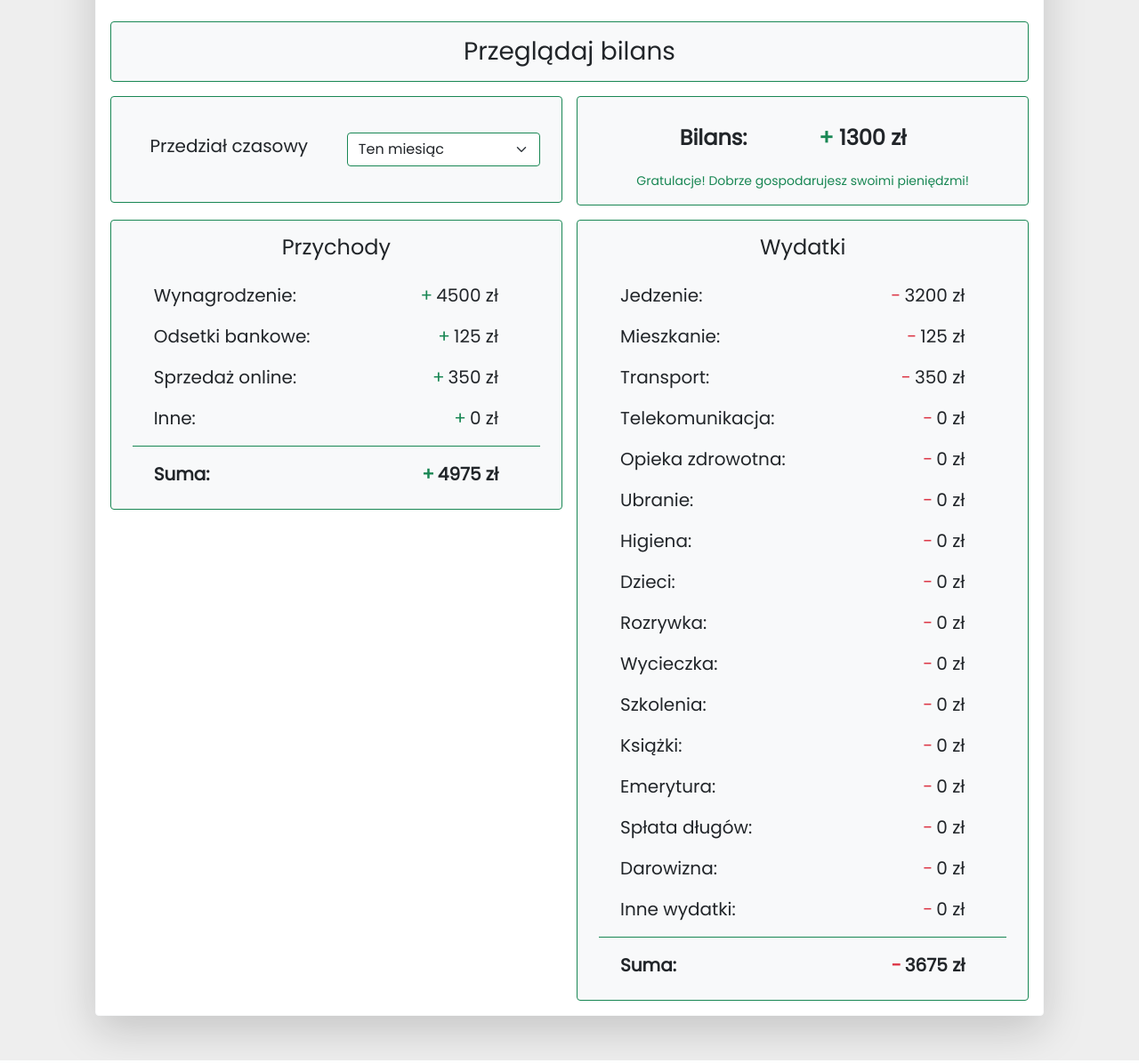
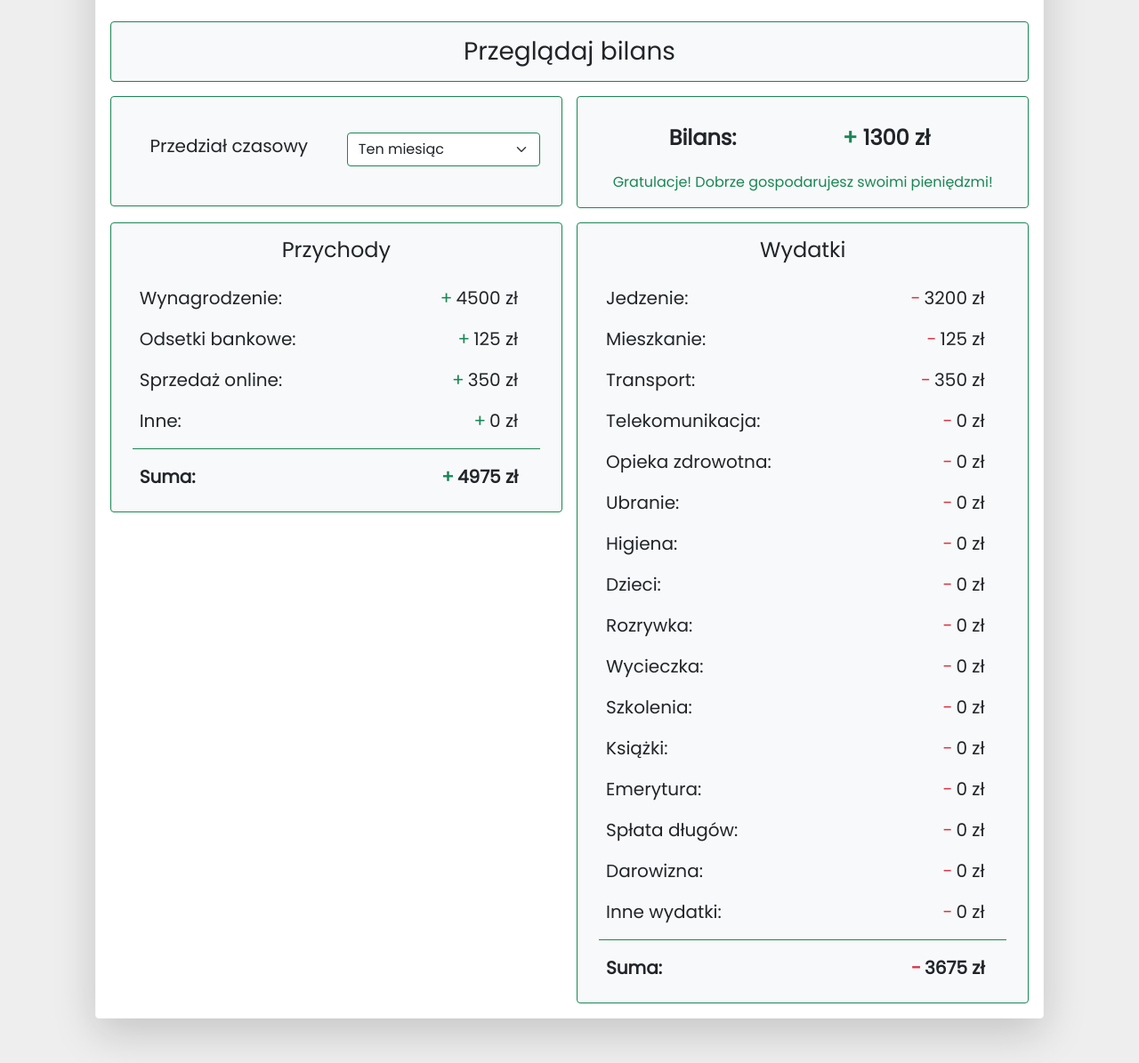
Before and after one commit to pawelmajchrzak/PersonalBudgetWEB, a PHP site: page /viewBalanceSheet.html in a window 1280 px wide. Shown: the part 201-1396 px from the top of the page at 89% size. Run offline with PHP 8.4, Linux system fonts and the light colour scheme.

Commit message:
check websites in other Web browser

```diff
--- a/registration.html
+++ b/registration.html
@@ -43,7 +43,7 @@
 
 				<div class="input-group p-3 m-auto">
 					<span class="input-group-text w-25">E-mail</span>
-					<input type="e-mail" class="form-control" placeholder="Podaj adres Email" aria-label="Email" aria-describedby="email" required>
+					<input type="email" class="form-control" placeholder="Podaj adres Email" aria-label="Email" aria-describedby="email" required>
 				</div>
 
 				<div class="input-group p-3 m-auto">
@@ -59,8 +59,8 @@
 					</div>
 				</div>
 
-				<div class="btn-group btn-group-lg mt-5 start-50 translate-middle" role="group">
-					<button type="button" class="btn btn-success">Zarejestruj się</button>
+				<div class="btn-group btn-group-lg mt-5 start-50 translate-middle">
+					<button type="submit" class="btn btn-success">Zarejestruj się</button>
 				</div>
 
 			</form>
--- a/style.css
+++ b/style.css
@@ -4,26 +4,6 @@ body
 	font-family: 'Poppins', sans-serif;
 	font-size: 20px;
 	margin-bottom:50px;
-}
-
-.button
-{
-	margin-top: 20px;
-	margin-right: 50px;
-	float: right;
-	width: 150px;
-	padding:8px;
-	border: 1px solid #d6d6d6;
-	border-radius: 10px;
-	font-family: 'Poppins', sans-serif;
-	font-weight: 200;
-	color: #000;
-	text-align: center;
-}
-
-.button:hover
-{
-	background-color: #e6e6e6;
 }
 
 h1.logo
@@ -36,36 +16,6 @@ h1.logo
 	margin-bottom: 22px;
 }
 
-
-
-
-
-
-
-#container
-{
-	background-color: #fff;
-	margin-left: auto;
-	margin-right: auto;
-	width: 500px;
-	height: 440px;
-	border: 1px solid #eee;
-	border-radius: 10px;
-	padding: 20px 40px;
-	webkit-box-shadow: 0px 0px 21px -6px rgba(122,122,122,1);
-	-moz-box-shadow: 0px 0px 21px -6px rgba(122,122,122,1);
-	box-shadow: 0px 0px 21px -6px rgba(122,122,122,1);
-}
-
-h2
-{
-	font-weight: 400;
-	letter-spacing: 2px;
-	font-size: 28px;
-	line-height: 28px;
-}
-
-
 select:hover,
 input[type=text]:focus,
 input[type=password]:focus,
@@ -73,7 +23,6 @@ input[type=email]:focus,
 input[type=number]:focus
 {
 	border: 1px solid #5BEB3D;
-
 }
 
 select:hover,
@@ -83,47 +32,6 @@ input[type=email]:hover,
 input[type=number]:hover
 {
 	border: 1px solid #5BEB3D;
-}
-
-
-input[type=submit]
-{
-	margin-left: 100px;
-	width: 300px;
-	background-color: #39C91B;
-	color: white;
-	border: none;
-	border-radius: 5px;
-	font-size: 20px;
-	padding: 12px;
-	margin-top: 23px;
-	cursor: pointer;
-	letter-spacing: 2px;
-	outline: none;
-}
-
-input[type=submit]:hover
-{
-	background-color: #15971b;
-}
-
-
-.textfield
-{
-	float: left;
-	width: 100px;
-	font-size: 20px;
-	padding: 10px;
-	margin-top: 10px;
-	line-height: 45px;
-}
-
-#regulations
-{
-	margin-top: 7px;
-	margin-left: 70px;
-	line-height: 25px;
-	font-size: 15px;
 }
 
 .link
@@ -151,19 +59,6 @@ input[type=submit]:hover
 	text-decoration: none;
 }
 
-
-.register
-{
-	margin-left: auto;
-	margin-right: auto;
-}
-
-
-
-
-
-
-
 ol > li
 {
 	height: 55px;
@@ -180,8 +75,6 @@ ol > li:hover > ul
 	display: block;
 }
 
-
-
 ol > li > ul > li > a
 {
 	font-size: 16px;
@@ -192,281 +85,6 @@ ol > li > ul > li:hover > a
 {
 	border-bottom: 1px solid #4bb063;
 	height: 30px;
-}
-
-.variableName
-{
-	width: 200px;
-	margin: 5px;
-	margin-top: 20px;
-	float: left;
-
-	font-size: 18px;
-	padding: 5px;
-
-}
-
-.variableValue
-{
-	width: 97px;
-	margin: 5px;
-	margin-top: 20px;
-	float: left;
-
-	font-size: 19px;
-	padding: 7px;
-
-	text-align: right;
-	font-family: 'Lato', sans-serif;
-}
-
-.addExpense
-{
-	border: 1px solid #e9e9ea;
-	border-radius: 8px;
-	padding: 15px;
-	width: 898px;
-	height: 370px;
-	margin: 10px;
-	margin-top: 35px;
-	background-color: #fcfbfc;
-}
-
-
-
-
-
-.textfieldOperationValue
-{
-	float: left;
-	width: 200px;
-	font-size: 20px;
-	padding: 10px;
-	margin-top: 10px;
-	line-height: 45px;
-	margin-right: 25px;
-}
-
-
-.textfieldOperationValue > input[type=number],
-.textfieldOperationValue > input[type=date]
-{
-	width: 200px;
-	background-color: #f9f9f9;
-	color: #666;
-	border: 2px solid #e8e8e8;
-	border-radius: 5px;
-	font-size: 20px;
-	padding: 10px;
-	box-sizing: border-box;
-	outline: none;
-}
-
-.textfieldOperationValue > input[type=text]
-{
-	width: 645px;
-	background-color: #f9f9f9;
-	color: #666;
-	border: 2px solid #e8e8e8;
-	border-radius: 5px;
-	font-size: 20px;
-	padding: 10px;
-	box-sizing: border-box;
-	outline: none;
-}
-
-#payment
-{
-	background-color: #f9f9f9;
-	color: #666;
-	border: 2px solid #e8e8e8;
-	border-radius: 5px;
-	box-sizing: border-box;
-	outline: none;
-	float: left;
-	width: 200px;
-	font-size: 20px;
-	padding: 10px;
-	margin-top: 20px;
-	line-height: 45px;
-	margin-right: 35px;
-	margin-left: 10px;
-}
-
-#category
-{
-	background-color: #f9f9f9;
-	color: #666;
-	border: 2px solid #e8e8e8;
-	border-radius: 5px;
-	box-sizing: border-box;
-	outline: none;
-	float: left;
-	width: 200px;
-	font-size: 20px;
-	padding: 10px;
-	margin-top: 20px;
-	line-height: 45px;
-	margin-right: 35px;
-	margin-left: 10px;
-}
-
-#period
-{
-	background-color: #f9f9f9;
-	color: #666;
-	border: 2px solid #e8e8e8;
-	border-radius: 5px;
-	box-sizing: border-box;
-	outline: none;
-	float: left;
-	width: 200px;
-	font-size: 20px;
-	padding: 10px;
-	margin-top: 20px;
-	line-height: 45px;
-	margin-right: 10px;
-	margin-left: 5px;
-}
-
-#category:focus,
-#payment:focus,
-#period:focus,
-.textfieldOperationValue > input[type=text]:focus,
-.textfieldOperationValue > input[type=date]:focus,
-.textfieldOperationValue > input[type=number]:focus
-{
-	border: 2px solid #5BEB3D;
-	background-color: #fff;
-}
-
-#category:hover,
-#payment:hover,
-#period:hover,
-.textfieldOperationValue > input[type=text]:hover,
-.textfieldOperationValue > input[type=date]:hover,
-.textfieldOperationValue > input[type=number]:hover
-{
-	background-color: #fff;
-}
-
-.buttonAdd
-{
-	float: left;
-}
-
-.buttonCancel > input[type=submit]
-{
-	float: left;
-	background-color: #b4b4b4;
-}
-
-.buttonCancel > input[type=submit]:hover
-{
-	float: left;
-	background-color: #929292;
-}
-
-.viewBalanceSheet
-{
-	padding: 0 10px;
-	height: 550px;
-	margin-top: 35px;
-
-}
-
-.titleBalance
-{
-	border: 1px solid #e9e9ea;
-	background-color: #fcfbfc;
-	border-radius: 8px;
-
-	padding: 15px 0px;
-	text-align: center;
-	width: 100%;
-	margin-bottom: 10px;
-	font-size: 28px;
-	letter-spacing: 4px;
-	height: 40px;
-}
-
-.period
-{
-	border: 1px solid #e9e9ea;
-	border-radius: 8px;
-	padding: 15px;
-	width: 423px;
-	height: 90px;
-	margin: 15px 0px ;
-	background-color: #fcfbfc;
-	float: left;
-}
-
-.balance
-{
-	border: 1px solid #e9e9ea;
-	border-radius: 8px;
-	padding: 0 15px;
-	width: 423px;
-	height: 120px;
-	margin: 15px 0px ;
-	margin-left:20px;
-	background-color: #fcfbfc;
-	float: left;
-}
-
-.comment
-{
-	font-size: 14px;
-	text-align: center;
-	margin-top: 15px;
-}
-
-.viewIncomes
-{
-	border: 1px solid #e9e9ea;
-	border-radius: 8px;
-	padding: 15px;
-	width: 423px;
-	height: 300px;
-	margin: 15px 0px ;
-	margin-right: 20px;
-	background-color: #fcfbfc;
-	float: left;
-}
-
-.viewExpenses
-{
-	border: 1px solid #e9e9ea;
-	border-radius: 8px;
-	padding: 15px;
-	width: 423px;
-	height: 300px;
-	margin: 15px 0px ;
-	background-color: #fcfbfc;
-	float: left;
-}
-
-.viewIncomes > .variableValue
-{
-	margin-left: 80px;
-	margin-top: 0px;
-}
-
-.viewIncomes > .variableName
-{
-	margin-top: 0px;
-}
-
-.viewExpenses > .variableValue
-{
-	margin-left: 80px;
-	margin-top: 0px;
-}
-
-.viewExpenses > .variableName
-{
-	margin-top: 0px;
 }
 
 .pie {
@@ -515,48 +133,3 @@ circle {
 {
 	min-height: 57px;
 }
-
-.list-group-item-dark
-{
-	background-color: #373a3d;
-	color: white;
-}
-
-.list-group-item-dark:hover
-{
-	background-color: #91a33b !important;
-
-}
-
-.list-group .active
-{
-	background-color: #91a33b !important;
-	cursor: default;
-}
-
-@media (max-width: 575px)
-{
-	.wpis
-	{
-		margin: 40px 20px;
-		text-align: left;
-		font-size: 15px;
-	}
-
-	.float-left, .float-right
-	{
-		max-width: 50%;
-	}
-
-	.blockquote
-	{
-		font-size: 17px;
-
-
-	}
-
-	.list-group
-	{
-		text-align: center;
-	}
-}
--- a/viewBalanceSheet.html
+++ b/viewBalanceSheet.html
@@ -77,7 +77,7 @@
 									<div class="col-6 text-center">
 										Przedział czasowy
 									</div>
-									<div class="col-6">
+									<div class="col-6 pb-1">
 										<select class="form-select border border-success col-6">
 											<option value="1" selected >	Ten miesiąc		</option>
 											<option value="2">				Ubiegły miesiąc	</option>
@@ -93,11 +93,11 @@
 					<div class="col-12 col-lg-6 p-2">
 						<div class="border border-success bg-light rounded p-3">
 							<section>
-								<div class="row my-3 px-5">
+								<div class="row my-3 px-4">
 									<div class="col-6 h4 text-center fw-bold">Bilans:</div>
-									<div class="col-4 h4  text-center fw-bold"><span class="text-success">+ </span>1300 zł</div>
+									<div class="col-5 h4  text-center fw-bold"><span class="text-success">+ </span>1300 zł</div>
 								</div>
-								<div class="comment text-success">Gratulacje! Dobrze gospodarujesz swoimi pieniędzmi!</div>
+								<div class="fs-6 text-success text-center">Gratulacje! Dobrze gospodarujesz swoimi pieniędzmi!</div>
 
 							</section>
 						</div>
@@ -113,22 +113,22 @@
 										Przychody
 								</header>
 
-								<div class="col-7 text-start d-inline-block ms-4 my-2">Wynagrodzenie:</div>
-								<div class="col-3 text-end d-inline-block me-4 my-2"><span class="text-success pe-1">+</span>4500 zł</div>
+								<div class="col-7 text-start d-inline-block ms-2 my-2">Wynagrodzenie:</div>
+								<div class="col-4 text-end d-inline-block me-2 my-2"><span class="text-success pe-1">+</span>4500 zł</div>
 
-								<div class="col-7 text-start d-inline-block ms-4 my-2">Odsetki bankowe:</div>
-								<div class="col-3 text-end d-inline-block me-4 my-2"><span class="text-success pe-1">+</span>125 zł</div>
+								<div class="col-7 text-start d-inline-block ms-2 my-2">Odsetki bankowe:</div>
+								<div class="col-4 text-end d-inline-block me-2 my-2"><span class="text-success pe-1">+</span>125 zł</div>
 
-								<div class="col-7 text-start d-inline-block ms-4 my-2">Sprzedaż online:</div>
-								<div class="col-3 text-end d-inline-block me-4 my-2"><span class="text-success pe-1">+</span>350 zł</div>
+								<div class="col-7 text-start d-inline-block ms-2 my-2">Sprzedaż online:</div>
+								<div class="col-4 text-end d-inline-block me-2 my-2"><span class="text-success pe-1">+</span>350 zł</div>
 
-								<div class="col-7 text-start d-inline-block ms-4 my-2">Inne:</div>
-								<div class="col-3 text-end d-inline-block me-4 my-2"><span class="text-success pe-1">+</span>0 zł</div>
+								<div class="col-7 text-start d-inline-block ms-2 my-2">Inne:</div>
+								<div class="col-4 text-end d-inline-block me-2 my-2"><span class="text-success pe-1">+</span>0 zł</div>
 
 								<div class="border-bottom border-success my-2"></div>
 
-								<div class="col-7 text-start d-inline-block ms-4 my-2 fw-bold">Suma:</div>
-								<div class="col-3 text-end d-inline-block me-4 my-2 fw-bold"><span class="text-success pe-1">+</span>4975 zł</div>
+								<div class="col-7 text-start d-inline-block ms-2 my-2 fw-bold">Suma:</div>
+								<div class="col-4 text-end d-inline-block me-2 my-2 fw-bold"><span class="text-success pe-1">+</span>4975 zł</div>
 
 							</section>
 						</div>
@@ -140,58 +140,58 @@
 									Wydatki
 								</header>
 
-								<div class="col-7 text-start d-inline-block ms-4 my-2">Jedzenie:</div>
-								<div class="col-3 text-end d-inline-block me-4 my-2"><span class="text-danger pe-1">-</span>3200 zł</div>
+								<div class="col-7 text-start d-inline-block ms-2 my-2">Jedzenie:</div>
+								<div class="col-4 text-end d-inline-block me-2 my-2"><span class="text-danger pe-1">-</span>3200 zł</div>
 
-								<div class="col-7 text-start d-inline-block ms-4 my-2">Mieszkanie:</div>
-								<div class="col-3 text-end d-inline-block me-4 my-2"><span class="text-danger pe-1">-</span>125 zł</div>
+								<div class="col-7 text-start d-inline-block ms-2 my-2">Mieszkanie:</div>
+								<div class="col-4 text-end d-inline-block me-2 my-2"><span class="text-danger pe-1">-</span>125 zł</div>
 
-								<div class="col-7 text-start d-inline-block ms-4 my-2">Transport:</div>
-								<div class="col-3 text-end d-inline-block me-4 my-2"><span class="text-danger pe-1">-</span>350 zł</div>
+								<div class="col-7 text-start d-inline-block ms-2 my-2">Transport:</div>
+								<div class="col-4 text-end d-inline-block me-2 my-2"><span class="text-danger pe-1">-</span>350 zł</div>
 
-								<div class="col-7 text-start d-inline-block ms-4 my-2">Telekomunikacja:</div>
-								<div class="col-3 text-end d-inline-block me-4 my-2"><span class="text-danger pe-1">-</span>0 zł</div>
+								<div class="col-7 text-start d-inline-block ms-2 my-2">Telekomunikacja:</div>
+								<div class="col-4 text-end d-inline-block me-2 my-2"><span class="text-danger pe-1">-</span>0 zł</div>
 
-								<div class="col-7 text-start d-inline-block ms-4 my-2">Opieka zdrowotna:</div>
-								<div class="col-3 text-end d-inline-block me-4 my-2"><span class="text-danger pe-1">-</span>0 zł</div>
+								<div class="col-7 text-start d-inline-block ms-2 my-2">Opieka zdrowotna:</div>
+								<div class="col-4 text-end d-inline-block me-2 my-2"><span class="text-danger pe-1">-</span>0 zł</div>
 
-								<div class="col-7 text-start d-inline-block ms-4 my-2">Ubranie:</div>
-								<div class="col-3 text-end d-inline-block me-4 my-2"><span class="text-danger pe-1">-</span>0 zł</div>
+								<div class="col-7 text-start d-inline-block ms-2 my-2">Ubranie:</div>
+								<div class="col-4 text-end d-inline-block me-2 my-2"><span class="text-danger pe-1">-</span>0 zł</div>
 
-								<div class="col-7 text-start d-inline-block ms-4 my-2">Higiena:</div>
-								<div class="col-3 text-end d-inline-block me-4 my-2"><span class="text-danger pe-1">-</span>0 zł</div>
+								<div class="col-7 text-start d-inline-block ms-2 my-2">Higiena:</div>
+								<div class="col-4 text-end d-inline-block me-2 my-2"><span class="text-danger pe-1">-</span>0 zł</div>
 
-								<div class="col-7 text-start d-inline-block ms-4 my-2">Dzieci:</div>
-								<div class="col-3 text-end d-inline-block me-4 my-2"><span class="text-danger pe-1">-</span>0 zł</div>
+								<div class="col-7 text-start d-inline-block ms-2 my-2">Dzieci:</div>
+								<div class="col-4 text-end d-inline-block me-2 my-2"><span class="text-danger pe-1">-</span>0 zł</div>
 
-								<div class="col-7 text-start d-inline-block ms-4 my-2">Rozrywka:</div>
-								<div class="col-3 text-end d-inline-block me-4 my-2"><span class="text-danger pe-1">-</span>0 zł</div>
+								<div class="col-7 text-start d-inline-block ms-2 my-2">Rozrywka:</div>
+								<div class="col-4 text-end d-inline-block me-2 my-2"><span class="text-danger pe-1">-</span>0 zł</div>
 
-								<div class="col-7 text-start d-inline-block ms-4 my-2">Wycieczka:</div>
-								<div class="col-3 text-end d-inline-block me-4 my-2"><span class="text-danger pe-1">-</span>0 zł</div>
+								<div class="col-7 text-start d-inline-block ms-2 my-2">Wycieczka:</div>
+								<div class="col-4 text-end d-inline-block me-2 my-2"><span class="text-danger pe-1">-</span>0 zł</div>
 
-								<div class="col-7 text-start d-inline-block ms-4 my-2">Szkolenia:</div>
-								<div class="col-3 text-end d-inline-block me-4 my-2"><span class="text-danger pe-1">-</span>0 zł</div>
+								<div class="col-7 text-start d-inline-block ms-2 my-2">Szkolenia:</div>
+								<div class="col-4 text-end d-inline-block me-2 my-2"><span class="text-danger pe-1">-</span>0 zł</div>
 
-								<div class="col-7 text-start d-inline-block ms-4 my-2">Książki:</div>
-								<div class="col-3 text-end d-inline-block me-4 my-2"><span class="text-danger pe-1">-</span>0 zł</div>
+								<div class="col-7 text-start d-inline-block ms-2 my-2">Książki:</div>
+								<div class="col-4 text-end d-inline-block me-2 my-2"><span class="text-danger pe-1">-</span>0 zł</div>
 
-								<div class="col-7 text-start d-inline-block ms-4 my-2">Emerytura:</div>
-								<div class="col-3 text-end d-inline-block me-4 my-2"><span class="text-danger pe-1">-</span>0 zł</div>
+								<div class="col-7 text-start d-inline-block ms-2 my-2">Emerytura:</div>
+								<div class="col-4 text-end d-inline-block me-2 my-2"><span class="text-danger pe-1">-</span>0 zł</div>
 
-								<div class="col-7 text-start d-inline-block ms-4 my-2">Spłata długów:</div>
-								<div class="col-3 text-end d-inline-block me-4 my-2"><span class="text-danger pe-1">-</span>0 zł</div>
+								<div class="col-7 text-start d-inline-block ms-2 my-2">Spłata długów:</div>
+								<div class="col-4 text-end d-inline-block me-2 my-2"><span class="text-danger pe-1">-</span>0 zł</div>
 
-								<div class="col-7 text-start d-inline-block ms-4 my-2">Darowizna:</div>
-								<div class="col-3 text-end d-inline-block me-4 my-2"><span class="text-danger pe-1">-</span>0 zł</div>
+								<div class="col-7 text-start d-inline-block ms-2 my-2">Darowizna:</div>
+								<div class="col-4 text-end d-inline-block me-2 my-2"><span class="text-danger pe-1">-</span>0 zł</div>
 
-								<div class="col-7 text-start d-inline-block ms-4 my-2">Inne wydatki:</div>
-								<div class="col-3 text-end d-inline-block me-4 my-2"><span class="text-danger pe-1">-</span>0 zł</div>
+								<div class="col-7 text-start d-inline-block ms-2 my-2">Inne wydatki:</div>
+								<div class="col-4 text-end d-inline-block me-2 my-2"><span class="text-danger pe-1">-</span>0 zł</div>
 
 								<div class="border-bottom border-success my-2"></div>
 
-								<div class="col-7 text-start d-inline-block ms-4 my-2 fw-bold">Suma:</div>
-								<div class="col-3 text-end d-inline-block me-4 my-2 fw-bold"><span class="text-danger pe-1">-</span>3675 zł</div>
+								<div class="col-7 text-start d-inline-block ms-2 my-2 fw-bold">Suma:</div>
+								<div class="col-4 text-end d-inline-block me-2 my-2 fw-bold"><span class="text-danger pe-1">-</span>3675 zł</div>
 
 							</section>
 						</div>
```
Also changed, not shown: login.html (+7 -8 lines), mainmenu.html (+8 -11 lines).
